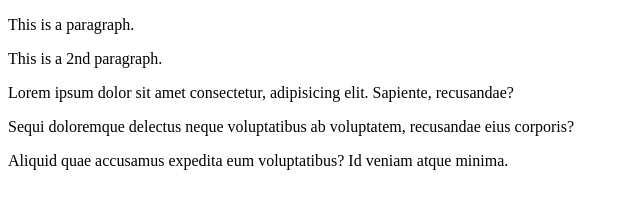
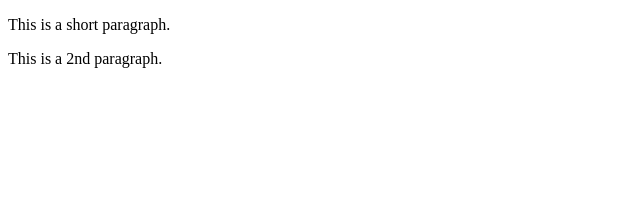
Before and after one commit to srdevantest/git-example-project, a plain HTML site: page index.html in a window 1280 px wide. Shown: the whole page, without its empty margins (0-640 px from the left). Drawn offline with Linux system fonts and the light colour scheme.

Commit message:
final Commit

```diff
--- a/index.html
+++ b/index.html
@@ -7,18 +7,7 @@
     <title>Document</title>
   </head>
   <body>
-    <p>This is a paragraph.</p>
+    <p>This is a short paragraph.</p>
     <p>This is a 2nd paragraph.</p>
-    <p>
-      Lorem ipsum dolor sit amet consectetur, adipisicing elit. Sapiente,
-      recusandae?
-    </p>
-    <p>
-      Sequi doloremque delectus neque voluptatibus ab voluptatem, recusandae
-      eius corporis?
-    </p>
-    <p>
-      Aliquid quae accusamus expedita eum voluptatibus? Id veniam atque minima.
-    </p>
   </body>
 </html>
```
